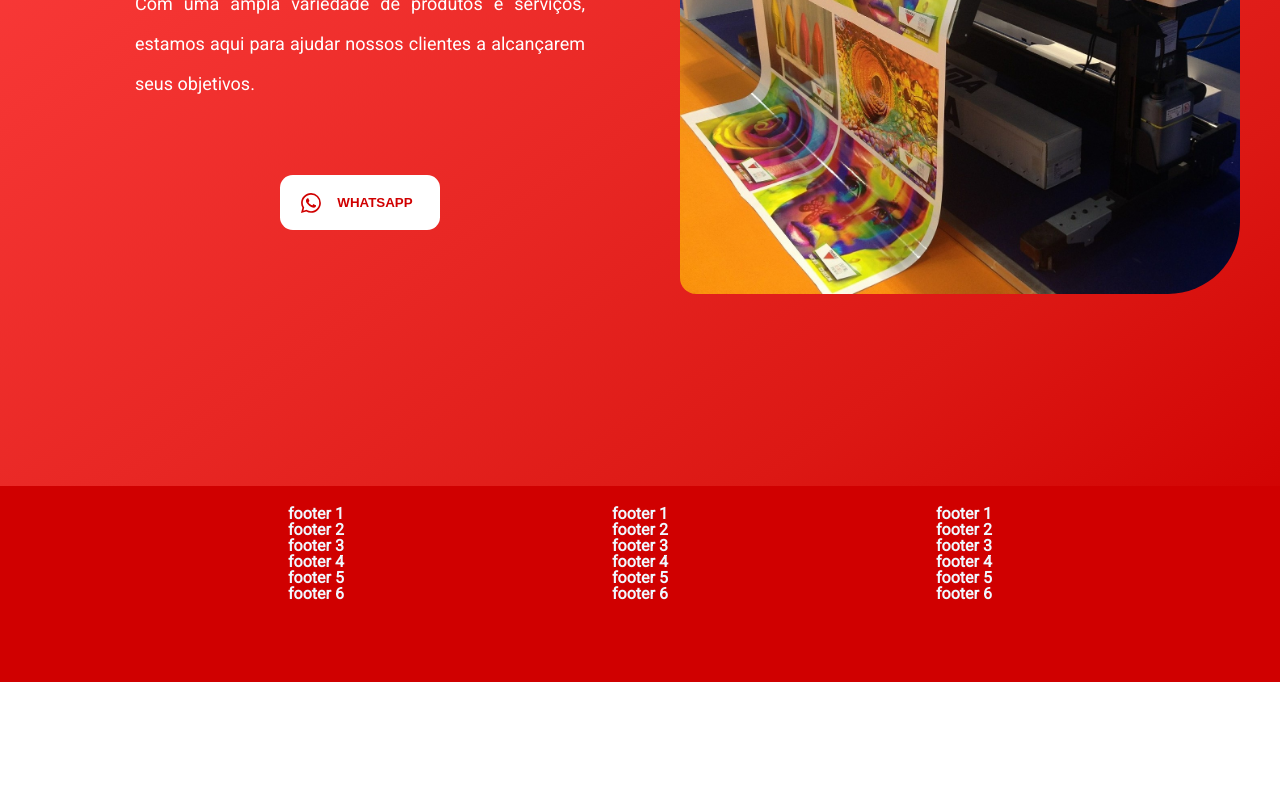
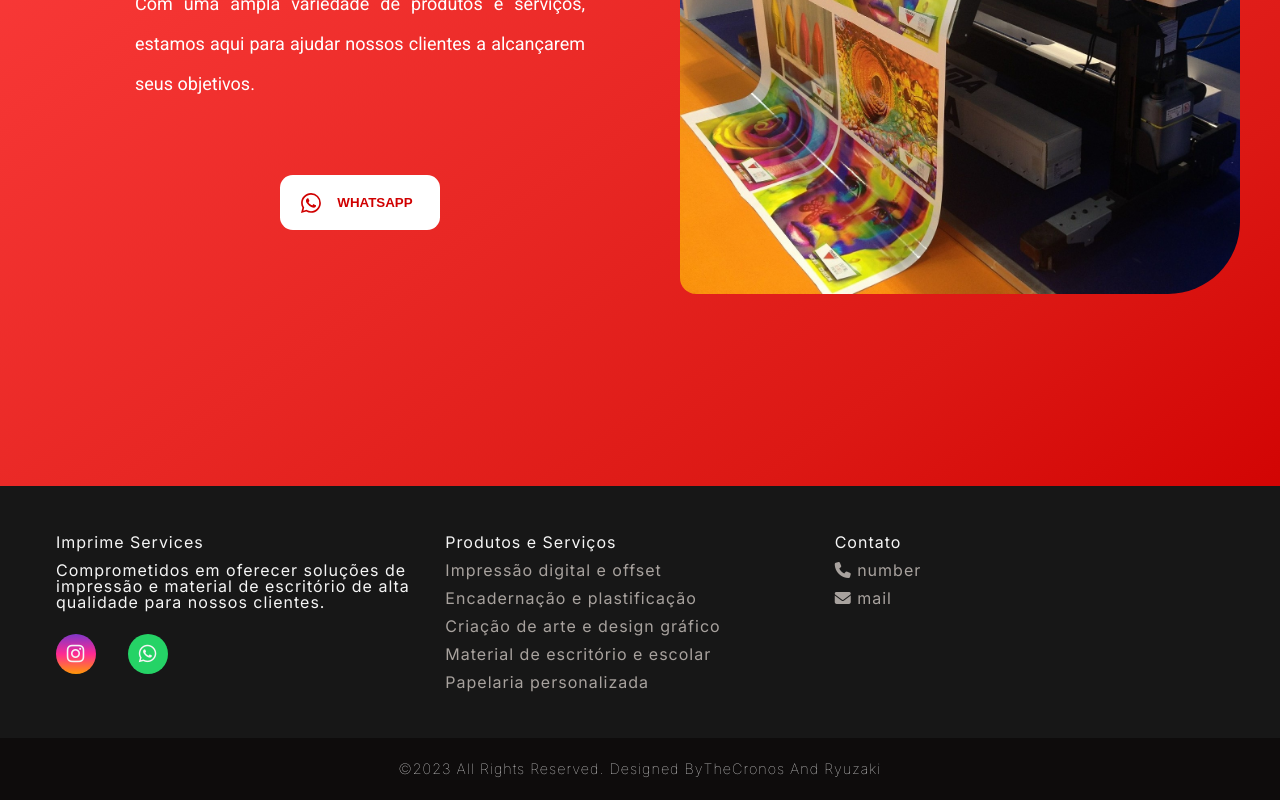
Before and after one commit to Thiagoreis9/Freelancer-ImprimeServices, an Angular app in the folder imprimeServices/: page / in a window 1280 px wide. Shown: the part 393-1193 px from the top of the page. Before the commit the page ends 1075 px from the top, so only its background shows below. Built offline with nearby package versions, Linux system fonts and the light colour scheme.

Commit message:
Continuando o Footer

```diff
--- a/imprimeServices/src/app/components/footer/footer.component.css
+++ b/imprimeServices/src/app/components/footer/footer.component.css
@@ -1,8 +1,101 @@
-.footerContainer{
-  background-color: var(--color-red);
-  color: aliceblue;
-  font-weight: bold;
+@import url('https://fonts.googleapis.com/css2?family=Inter:wght@100;200;300;400;500;600&display=swap');
+
+:root {
+  --color-neutral-0: #0e0c0c;
+  --color-neutral-10: #171717;
+  --color-neutral-30: #a8a29e;
+  --color-neutral-40: #f5f5f5;
+}
+
+footer {
+  font-family: 'Inter', sans-serif;
+  margin: 0;
+  padding: 0;
+  box-sizing: border-box;
+  letter-spacing: 1px;
+  width: 100%;
+  color: var(--color-neutral-40);
+}
+
+.footer-link {
+  text-decoration: none;
+}
+
+#footer_content {
+  background-color: var(--color-neutral-10);
+  display: grid;
+  grid-template-columns: repeat(3, 1fr);
+  padding: 3rem 3.5rem;
+}
+
+#footer_contacts h1 {
+  margin-bottom: 0.75rem;
+}
+
+#footer_social_media {
   display: flex;
-  justify-content: space-evenly;
-  padding: 20px 20px 80px 20px;
+  gap: 2rem;
+  margin-top: 1.5rem;
 }
+
+#footer_social_media .footer-link {
+  display: flex;
+  align-items: center;
+  justify-content: center;
+  height: 2.5rem;
+  width: 2.5rem;
+  color: var(--color-neutral-40);
+  border-radius: 50%;
+  transition: all 0.4s;
+}
+
+#footer_social_media .footer-link i {
+  font-size: 1.25rem;
+}
+
+#footer_social_media .footer-link:hover {
+  opacity: 0.8;
+}
+
+#instagram {
+  background: linear-gradient(#7f37c9, #ff2992, #ff9807);
+}
+
+#whatsapp {
+  background-color: #25d366;
+}
+
+.footer-list {
+  display: flex;
+  flex-direction: column;
+  gap: 0.75rem;
+  list-style: none;
+}
+
+.footer-list .footer-link {
+  color: var(--color-neutral-30);
+}
+
+#footer_copyright {
+  display: flex;
+  justify-content: center;
+  background-color: var(--color-neutral-0);
+  font-size: 0.9rem;
+  padding: 1.5rem;
+  font-weight: 100;
+  text-transform: capitalize;
+}
+
+@media screen and (max-width: 768px) {
+  #footer_content{
+    grid-template-columns: repeat(2, 1fr);
+    gap: 2rem;
+  }
+}
+
+@media screen and (max-width: 426px) {
+  #footer_content{
+    grid-template-columns: repeat(1, 1fr);
+    padding: 3rem 2rem;
+  }
+}
--- a/imprimeServices/src/app/components/footer/footer.component.html
+++ b/imprimeServices/src/app/components/footer/footer.component.html
@@ -1,27 +1,47 @@
-<div class="footerContainer">
-  <ul>
-    <li>footer 1</li>
-    <li>footer 2</li>
-    <li>footer 3</li>
-    <li>footer 4</li>
-    <li>footer 5</li>
-    <li>footer 6</li>
-  </ul>
-  <ul>
-    <li>footer 1</li>
-    <li>footer 2</li>
-    <li>footer 3</li>
-    <li>footer 4</li>
-    <li>footer 5</li>
-    <li>footer 6</li>
-  </ul>
-  <ul>
-    <li>footer 1</li>
-    <li>footer 2</li>
-    <li>footer 3</li>
-    <li>footer 4</li>
-    <li>footer 5</li>
-    <li>footer 6</li>
-  </ul>
+<footer>
+  <div id="footer_content">
+    <div id="footer_contacts">
+      <h1>Imprime Services</h1>
 
-</div>
+      <p>Comprometidos em oferecer soluções de impressão e material de escritório de alta qualidade para nossos clientes.</p>
+
+      <div id="footer_social_media">
+        <a href="#" class="footer-link" id="instagram">
+          <i class="fa-brands fa-instagram"></i>
+        </a>
+        <a href="#" class="footer-link" id="whatsapp">
+          <i class="fa-brands fa-whatsapp"></i>
+        </a>
+      </div>
+    </div>
+
+    <ul class="footer-list">
+      <li>
+        <h3>Produtos e Serviços</h3>
+      </li>
+      <li class="footer-link">Impressão digital e offset</li>
+      <li class="footer-link">Encadernação e plastificação</li>
+      <li class="footer-link">Criação de arte e design gráfico</li>
+      <li class="footer-link">Material de escritório e escolar</li>
+      <li class="footer-link">Papelaria personalizada</li>
+    </ul>
+
+    <ul class="footer-list">
+      <li>
+        <h3>Contato</h3>
+      </li>
+      <li class="footer-link">
+        <i class="fa-solid fa-phone"></i>
+        number
+      </li>
+      <li class="footer-link">
+        <i class="fa-solid fa-envelope"></i>
+        mail
+      </li>
+    </ul>
+  </div>
+
+  <div id="footer_copyright">
+    &copy;2023 all rights reserved. designed by <span>theCronos and ryuzaki</span>
+  </div>
+</footer>
--- a/imprimeServices/src/index.html
+++ b/imprimeServices/src/index.html
@@ -7,8 +7,10 @@
   <meta name="viewport" content="width=device-width, initial-scale=1">
   <link rel="icon" type="image/x-icon" href="favicon.ico">
   <link rel="preconnect" href="https://fonts.googleapis.com">
-<link rel="preconnect" href="https://fonts.gstatic.com" crossorigin>
-<link href="https://fonts.googleapis.com/css2?family=Merriweather+Sans&family=Roboto&display=swap" rel="stylesheet">
+  <link rel="preconnect" href="https://fonts.gstatic.com" crossorigin>
+  <link href="https://fonts.googleapis.com/css2?family=Merriweather+Sans&family=Roboto&
+  display=swap" rel="stylesheet">
+  <link rel="stylesheet" href="https://cdnjs.cloudflare.com/ajax/libs/font-awesome/6.4.0/css/all.min.css" integrity="sha512-iecdLmaskl7CVkqkXNQ/ZH/XLlvWZOJyj7Yy7tcenmpD1ypASozpmT/E0iPtmFIB46ZmdtAc9eNBvH0H/ZpiBw==" crossorigin="anonymous" referrerpolicy="no-referrer" />
 </head>
 <body>
   <app-root></app-root>
--- a/imprimeServices/src/styles.css
+++ b/imprimeServices/src/styles.css
@@ -46,4 +46,8 @@ table {
 :root{
   --color-red: #D00000;
   --color-black: #0F0C0F;
+  --color-neutral-0: #0e0c0c;
+  --color-neutral-10: #171717;
+  --color-neutral-30: #a8a29e;
+  --color-neutral-40: #f5f5f5;
 }
```
